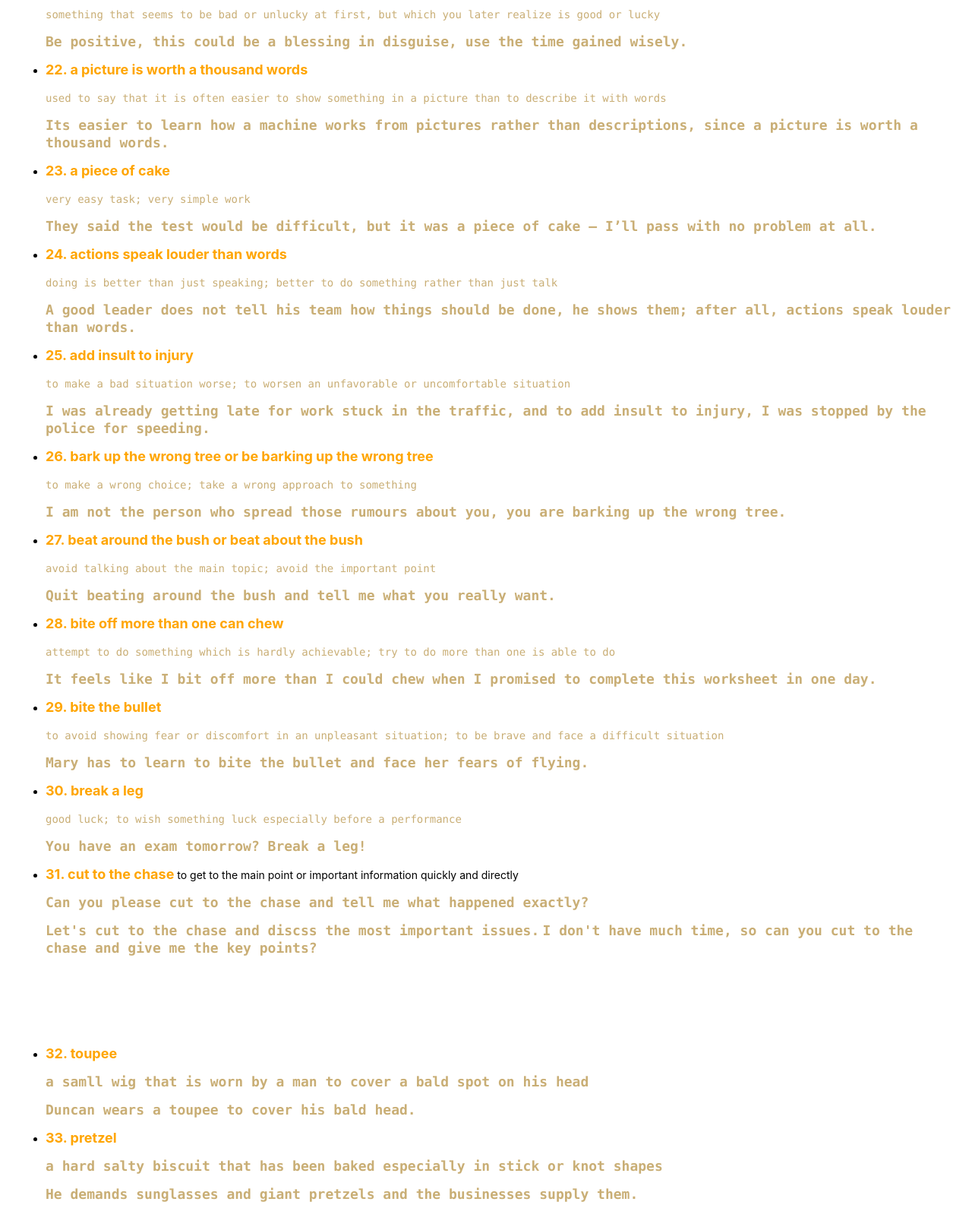
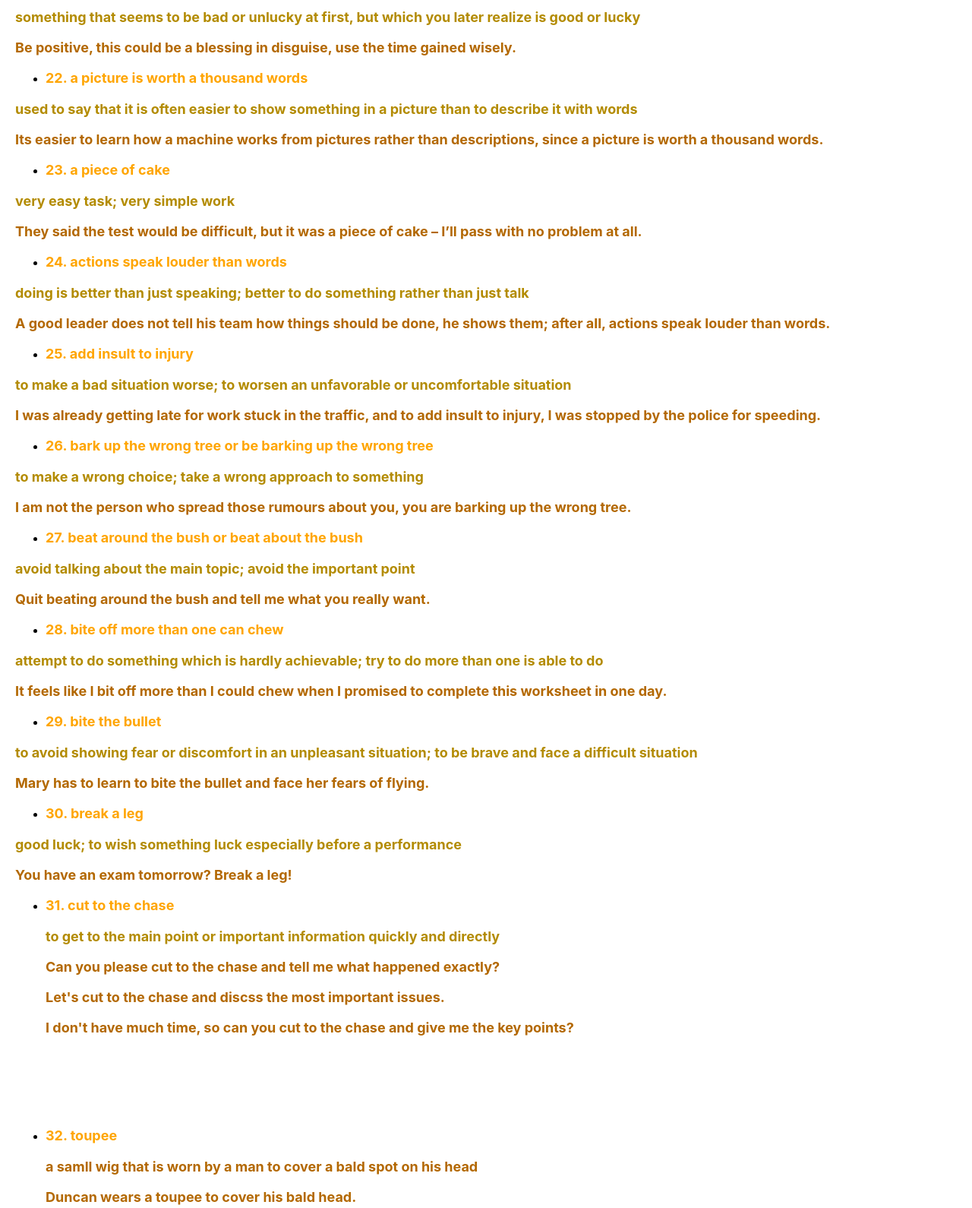
Before and after one commit to mikekong1225/demo, a plain HTML site: page words21_40.html in a window 1280 px wide. Shown: the part 80-1670 px from the top of the page at 76% size. Drawn offline with Linux system fonts and the light colour scheme; a script that the page names is missing.

Commit message:
fix css color

```diff
--- a/words21_40.html
+++ b/words21_40.html
@@ -377,9 +377,10 @@ word {
             font-weight: bolder;
         }
 
-        example {
+        .example {
             font-weight: bolder;
             font-size: 18px;
+            color: #b36800;
         }
 
         mytitle {
@@ -388,6 +389,11 @@ word {
             margin: 0 auto;
         }
 
+        .meaning {
+            font-weight: bolder;
+            font-size: 18px;
+            color: #b38b00;
+        }
         @media screen and (max-width: 600px) {
 
             word {
@@ -396,11 +402,17 @@ word {
                 font-weight: bolder;
             }
 
-            example {
+            .example {
                 font-weight: bolder;
                 font-size: 6vw;
+                color: #b36800;
             }
 
+            .meaning {
+                font-weight: bolder;
+                font-size: 6vw;
+                color: #b38b00;
+            }
             mytitle {
                 font-weight: bolder;
                 font-size: 6.5vw;
@@ -410,111 +422,121 @@ word {
 </style>
 <p><mytitle>word list</mytitle><br></p>
 <ul>
+<li><word>21. a blessing in disguise</word></li>
+</ul>
+<p class="meaning">something that seems to be bad or unlucky at first, but which you later realize is good or lucky</p>
+<p class="example">Be positive, this could be a blessing in disguise, use the time gained wisely.
+ </p>
+<ul>
+<li><word>22. a picture is worth a thousand words</word></li>
+</ul>
+<p class="meaning">used to say that it is often easier to show something in a picture than to describe it with words</p>
+<p class="example">Its easier to learn how a machine works from pictures rather than descriptions, since a picture is worth a thousand words.
+ </p>
+<ul>
+<li><word>23. a piece of cake</word></li>
+</ul>
+<p class="meaning">very easy task; very simple work</p>
+<p class="example">They said the test would be difficult, but it was a piece of cake – I’ll pass with no problem at all.
+ </p>
+<ul>
+<li><word>24. actions speak louder than words</word></li>
+</ul>
+<p class="meaning">doing is better than just speaking; better to do something rather than just talk</p>
+<p class="example">A good leader does not tell his team how things should be done, he shows them; after all, actions speak louder than words.
+ </p>
+<ul>
+<li><word>25. add insult to injury</word></li>
+</ul>
+<p class="meaning">to make a bad situation worse; to worsen an unfavorable or uncomfortable situation</p>
+<p class="example">I was already getting late for work stuck in the traffic, and to add insult to injury, I was stopped by the police for speeding.
+ </p>
+<ul>
+<li><word>26. bark up the wrong tree or be barking up the wrong tree</word></li>
+</ul>
+<p class="meaning">to make a wrong choice; take a wrong approach to something</p>
+<p class="example">I am not the person who spread those rumours about you, you are barking up the wrong tree.
+ </p>
+<ul>
+<li><word>27. beat around the bush or beat about the bush</word></li>
+</ul>
+<p class="meaning">avoid talking about the main topic; avoid the important point</p>
+<p class="example">Quit beating around the bush and tell me what you really want.
+ </p>
+<ul>
+<li><word>28. bite off more than one can chew</word></li>
+</ul>
+<p class="meaning">attempt to do something which is hardly achievable; try to do more than one is able to do</p>
+<p class="example">It feels like I bit off more than I could chew when I promised to complete this worksheet in one day.
+ </p>
+<ul>
+<li><word>29. bite the bullet</word></li>
+</ul>
+<p class="meaning">to avoid showing fear or discomfort in an unpleasant situation;  to be brave and face a difficult situation</p>
+<p class="example">Mary has to learn to bite the bullet and face her fears of flying.
+ </p>
+<ul>
+<li><word>30. break a leg</word></li>
+</ul>
+<p class="meaning">good luck; to wish something luck especially before a performance</p>
+<p class="example">You have an exam tomorrow? Break a leg!
+ </p>
+<ul>
 <li>
-<p><word>21. a blessing in disguise</word></p>
-<p><meaning><code>something that seems to be bad or unlucky at first, but which you later realize is good or lucky</code></meaning></p>
-<p><example> <code>Be positive, this could be a blessing in disguise, use the time gained wisely. </code> </example></p>
-</li>
-<li>
-<p><word>22. a picture is worth a thousand words</word></p>
-<p><meaning><code>used to say that it is often easier to show something in a picture than to describe it with words</code></meaning></p>
-<p><example> <code>Its easier to learn how a machine works from pictures rather than descriptions, since a picture is worth a thousand words. </code> </example></p>
-</li>
-<li>
-<p><word>23. a piece of cake</word></p>
-<p><meaning><code>very easy task; very simple work</code></meaning></p>
-<p><example> <code>They said the test would be difficult, but it was a piece of cake – I’ll pass with no problem at all. </code> </example></p>
-</li>
-<li>
-<p><word>24. actions speak louder than words</word></p>
-<p><meaning><code>doing is better than just speaking; better to do something rather than just talk</code></meaning></p>
-<p><example> <code>A good leader does not tell his team how things should be done, he shows them; after all, actions speak louder than words. </code> </example></p>
-</li>
-<li>
-<p><word>25. add insult to injury</word></p>
-<p><meaning><code>to make a bad situation worse; to worsen an unfavorable or uncomfortable situation</code></meaning></p>
-<p><example> <code>I was already getting late for work stuck in the traffic, and to add insult to injury, I was stopped by the police for speeding. </code> </example></p>
-</li>
-<li>
-<p><word>26. bark up the wrong tree or be barking up the wrong tree</word></p>
-<p><meaning><code>to make a wrong choice; take a wrong approach to something</code></meaning></p>
-<p><example> <code>I am not the person who spread those rumours about you, you are barking up the wrong tree. </code> </example></p>
-</li>
-<li>
-<p><word>27. beat around the bush or beat about the bush</word></p>
-<p><meaning><code>avoid talking about the main topic; avoid the important point</code></meaning></p>
-<p><example> <code>Quit beating around the bush and tell me what you really want. </code> </example></p>
-</li>
-<li>
-<p><word>28. bite off more than one can chew</word></p>
-<p><meaning><code>attempt to do something which is hardly achievable; try to do more than one is able to do</code></meaning></p>
-<p><example> <code>It feels like I bit off more than I could chew when I promised to complete this worksheet in one day. </code> </example></p>
-</li>
-<li>
-<p><word>29. bite the bullet</word></p>
-<p><meaning><code>to avoid showing fear or discomfort in an unpleasant situation;  to be brave and face a difficult situation</code></meaning></p>
-<p><example> <code>Mary has to learn to bite the bullet and face her fears of flying. </code> </example></p>
-</li>
-<li>
-<p><word>30. break a leg</word></p>
-<p><meaning><code>good luck; to wish something luck especially before a performance</code></meaning></p>
-<p><example> <code>You have an exam tomorrow? Break a leg! </code> </example></p>
-</li>
-<li>
-<p><word>31. cut to the chase</word>
-<meaning>
+<p><word>31. cut to the chase</word></p>
+<p class="meaning">
 to get to the main point or important information quickly and directly
-</meaning></p>
-<p><example> <code>   Can you please cut to the chase and tell me what happened exactly?</code> </example></p>
-<p><example> <code>Let's cut to the chase and discss the most important issues.</code> </example>
-<example> <code>I don't have much time, so can you cut to the chase and give me the key points?</code> </example></p>
+</p>
+<p class="example">Can you please cut to the chase and tell me what happened exactly? </p>
+<p class="example">Let's cut to the chase and discss the most important issues. </p>
+<p class="example">I don't have much time, so can you cut to the chase and give me the key points? </p>
 </li>
 </ul>
 <p><br><br><br><br></p>
 <ul>
 <li>
 <p><word>32. toupee</word></p>
-<p><example> <code>a samll wig that is worn by a man to cover a bald spot on his head</code> </example></p>
-<p><example> <code>Duncan wears a toupee to cover his bald head.</code> </example></p>
+<p class="example">a samll wig that is worn by a man to cover a bald spot on his head </p>
+<p class="example">Duncan wears a toupee to cover his bald head. </p>
 </li>
 <li>
 <p><word>33. pretzel</word></p>
-<p><example> <code>a hard salty biscuit that has been baked especially in stick or knot shapes</code> </example></p>
-<p><example> <code>He demands sunglasses and giant pretzels and the businesses supply them.</code> </example></p>
+<p class="example">a hard salty biscuit that has been baked especially in stick or knot shapes </p>
+<p class="example">He demands sunglasses and giant pretzels and the businesses supply them. </p>
 </li>
 <li>
 <p><word>34. gourmet</word></p>
-<p><example> <code>So perhaps you could tell your examiner, when I work really hard, I like to treat myself to a gourmet meal of my favorite food at an expensive resturant, because I deserve it.</code> </example></p>
-<p><example> <code>Great! Well, nothing makes me happier than tasty food! And I'm a bit of a gourmet, you know.</code> </example></p>
+<p class="example">So perhaps you could tell your examiner, when I work really hard, I like to treat myself to a gourmet meal of my favorite food at an expensive resturant, because I deserve it. </p>
+<p class="example">Great! Well, nothing makes me happier than tasty food! And I'm a bit of a gourmet, you know. </p>
 </li>
 <li>
 <p><word>35. kudos</word></p>
-<p><example> <code>He received kudos from everyone on his performance.</code> </example></p>
-<p><example> <code>Well, kudos to you Rob for today's programme.</code> </example></p>
+<p class="example">He received kudos from everyone on his performance. </p>
+<p class="example">Well, kudos to you Rob for today's programme. </p>
 </li>
 <li>
 <p><word>36. scam</word></p>
-<p><example> <code>Now, I just mentioned the word scam, which is an illegal way of making money by tricking someone.</code> </example></p>
-<p><example> <code>And today the fastest-growing scams are not connected to drugs.</code> </example></p>
+<p class="example">Now, I just mentioned the word scam, which is an illegal way of making money by tricking someone. </p>
+<p class="example">And today the fastest-growing scams are not connected to drugs. </p>
 </li>
 <li>
 <p><word>37. genuine</word></p>
-<p><example> <code>You guys are some of the hardest working, some  of the most genuine, some of the most honest people I've ever met.</code> </example></p>
-<p><example> <code>We may think that we'll never be scammed, but already millions of people have fallen for fake emails, phone calls or letters that look genuine and ask us to give or update our financial details.</code> </example></p>
+<p class="example">You guys are some of the hardest working, some  of the most genuine, some of the most honest people I've ever met. </p>
+<p class="example">We may think that we'll never be scammed, but already millions of people have fallen for fake emails, phone calls or letters that look genuine and ask us to give or update our financial details. </p>
 </li>
 <li>
 <p><word>38. Antarctica</word></p>
-<p><example> <code>The world’s coldest continent, and the most difficult to reach, is Antarctica.</code> </example></p>
+<p class="example">The world’s coldest continent, and the most difficult to reach, is Antarctica. </p>
 </li>
 <li>
 <p><word>39. giraffe</word></p>
-<p><example> <code>A giraffe, giraffe. It has a long neck. Legs are long too.</code> </example></p>
-<p><example> <code>Half of the giraffe's height comes from its neck, which is longer than its legs.</code> </example></p>
+<p class="example">A giraffe, giraffe. It has a long neck. Legs are long too. </p>
+<p class="example">Half of the giraffe's height comes from its neck, which is longer than its legs. </p>
 </li>
 <li>
 <p><word>40. diesel</word></p>
-<p><example> <code>One, President Macron wants French drivers to switch from diesel cars to electric ones.</code> </example></p>
-<p><example> <code>At the moment petrol and diesel engines are causing a lot of damage to the planet and we're going to eventually run out of natural resources, so I think the developments will be towards electric or hybrid cars.</code> </example></p>
+<p class="example">One, President Macron wants French drivers to switch from diesel cars to electric ones. </p>
+<p class="example">At the moment petrol and diesel engines are causing a lot of damage to the planet and we're going to eventually run out of natural resources, so I think the developments will be towards electric or hybrid cars. </p>
 </li>
 </ul>
 
```
Also changed, not shown: 1 other file.
